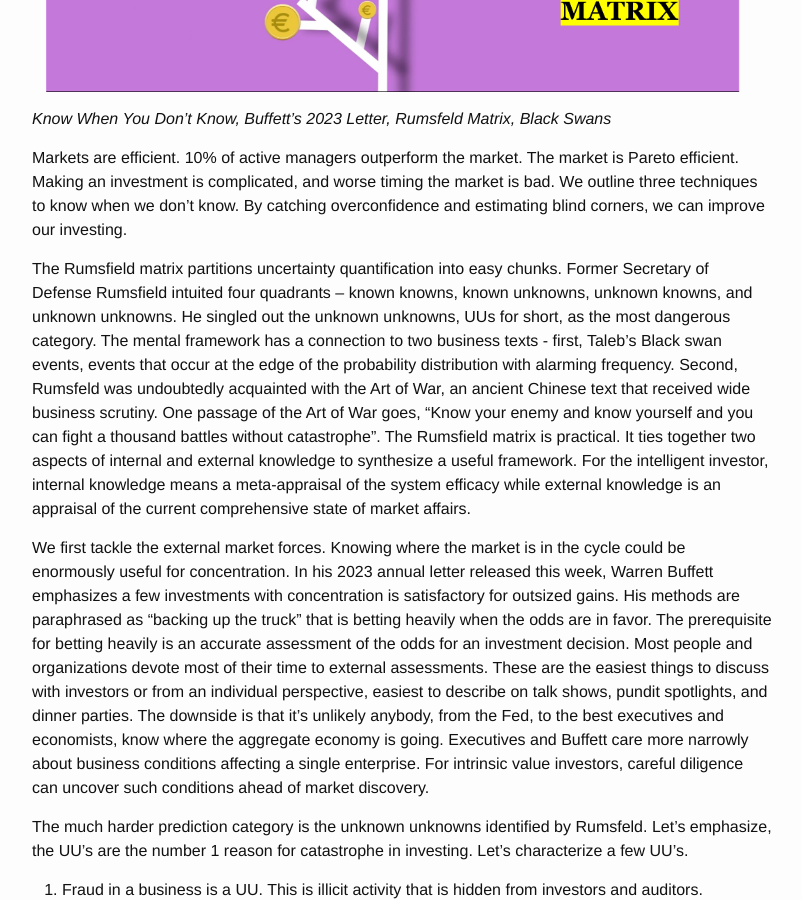
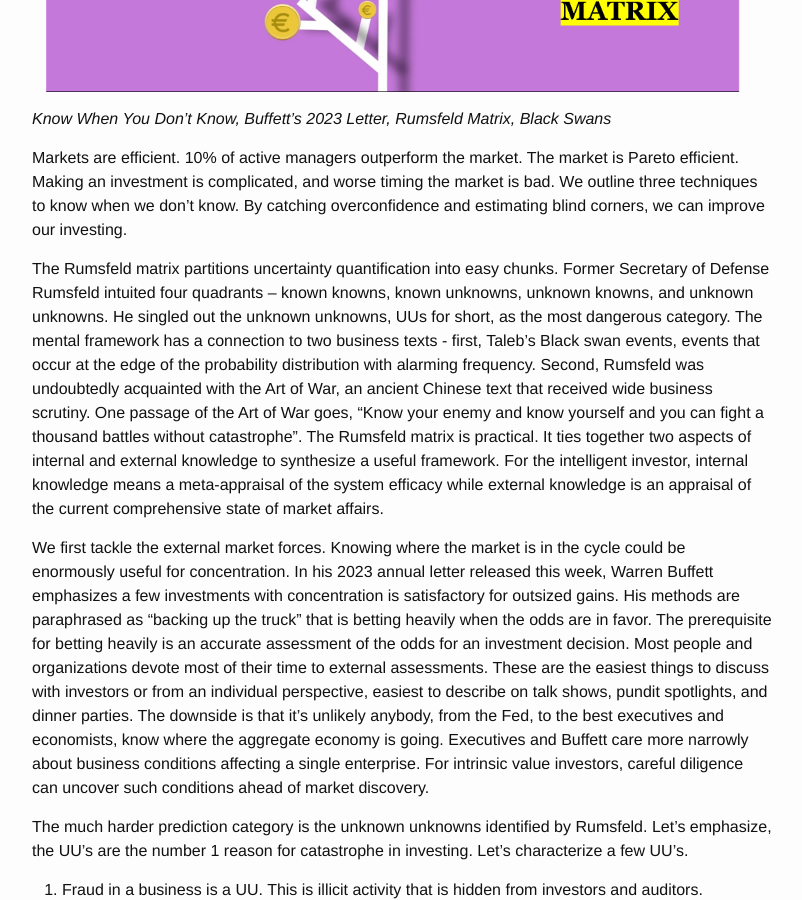
Before and after one commit to leotam/leotam.github.io, a Jekyll site: the page built from _posts/2023-02-27-rumsfeld.markdown, in a window 1280 px wide and 900 px high, scrolled down 499 px. Shown: the whole window, without its empty margins (238-1040 px from the left). Built offline with Jekyll 4.4.1, drawn with Linux system fonts in a browser that asks for light colours.

Commit message:
typo fix

```diff
--- a/_posts/2023-02-27-rumsfeld.markdown
+++ b/_posts/2023-02-27-rumsfeld.markdown
@@ -11,7 +11,7 @@
 
 Markets are efficient. 10% of active managers outperform the market. The market is Pareto efficient. Making an investment is complicated, and worse timing the market is bad. We outline three techniques to know when we don’t know.  By catching overconfidence and estimating blind corners, we can improve our investing.
 
-The Rumsfield matrix partitions uncertainty quantification into easy chunks. Former Secretary of Defense Rumsfield intuited four quadrants – known knowns, known unknowns, unknown knowns, and unknown unknowns. He singled out the unknown unknowns, UUs for short, as the most dangerous category.  The mental framework has a connection to two business texts - first, Taleb’s Black swan events, events that occur at the edge of the probability distribution with alarming frequency. Second, Rumsfeld was undoubtedly acquainted with the Art of War, an ancient Chinese text that received wide business scrutiny. One passage of the Art of War goes, “Know your enemy and know yourself and you can fight a thousand battles without catastrophe”.  The Rumsfield matrix is practical.  It ties together two aspects of internal and external knowledge to synthesize a useful framework. For the intelligent investor, internal knowledge means a meta-appraisal of the system efficacy while external knowledge is an appraisal of the current comprehensive state of market affairs.
+The Rumsfeld matrix partitions uncertainty quantification into easy chunks. Former Secretary of Defense Rumsfeld intuited four quadrants – known knowns, known unknowns, unknown knowns, and unknown unknowns. He singled out the unknown unknowns, UUs for short, as the most dangerous category.  The mental framework has a connection to two business texts - first, Taleb’s Black swan events, events that occur at the edge of the probability distribution with alarming frequency. Second, Rumsfeld was undoubtedly acquainted with the Art of War, an ancient Chinese text that received wide business scrutiny. One passage of the Art of War goes, “Know your enemy and know yourself and you can fight a thousand battles without catastrophe”.  The Rumsfeld matrix is practical.  It ties together two aspects of internal and external knowledge to synthesize a useful framework. For the intelligent investor, internal knowledge means a meta-appraisal of the system efficacy while external knowledge is an appraisal of the current comprehensive state of market affairs.
 
 We first tackle the external market forces.  Knowing where the market is in the cycle could be enormously useful for concentration.  In his 2023 annual letter released this week, Warren Buffett emphasizes a few investments with concentration is satisfactory for outsized gains. His methods are paraphrased as “backing up the truck” that is betting heavily when the odds are in favor. The prerequisite for betting heavily is an accurate assessment of the odds for an investment decision.  Most people and organizations devote most of their time to external assessments. These are the easiest things to discuss with investors or from an individual perspective, easiest to describe on talk shows, pundit spotlights, and dinner parties.  The downside is that it’s unlikely anybody, from the Fed, to the best executives and economists, know where the aggregate economy is going. Executives and Buffett care more narrowly about business conditions affecting a single enterprise.  For intrinsic value investors, careful diligence can uncover such conditions ahead of market discovery.
 
```
